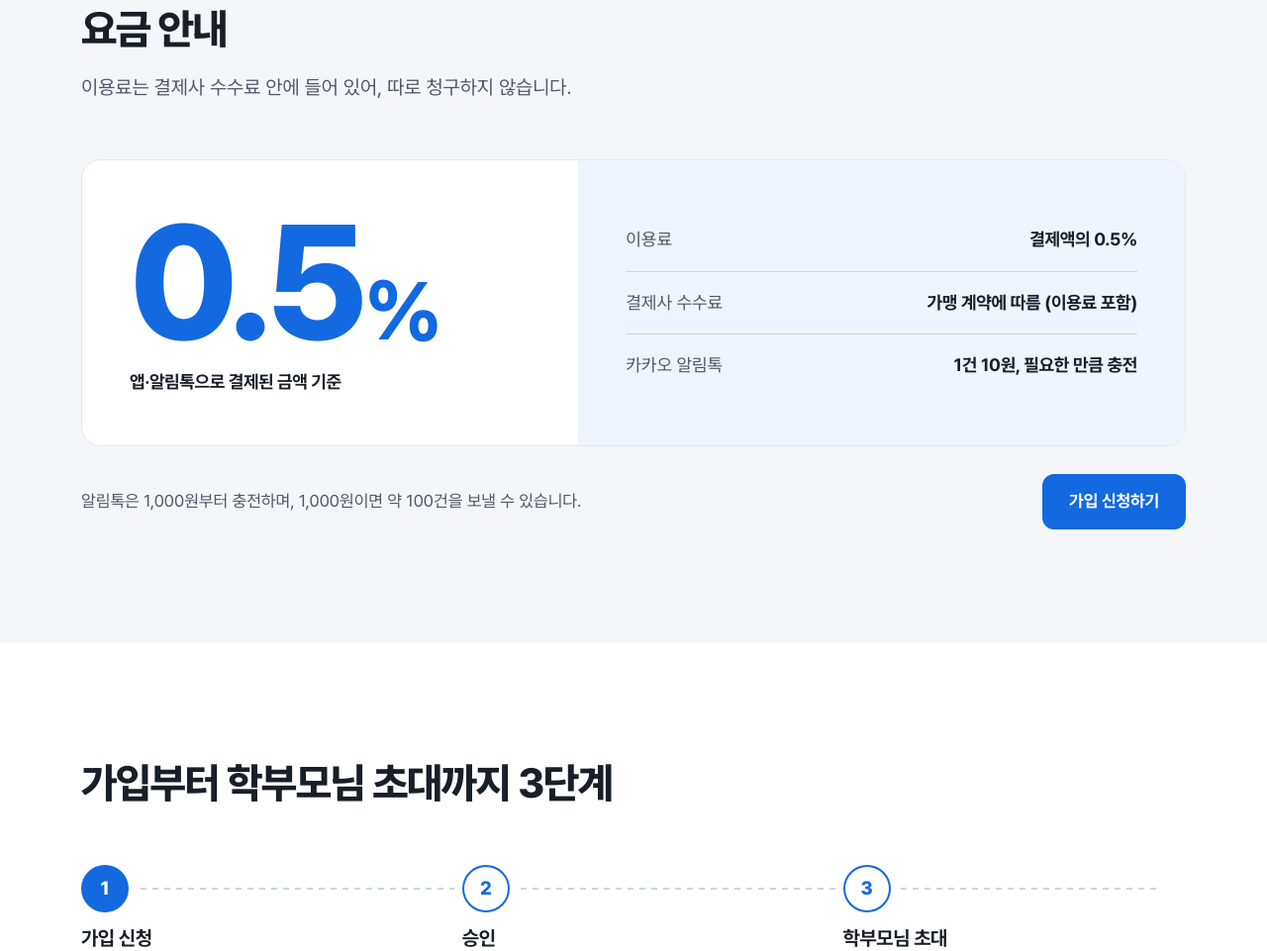
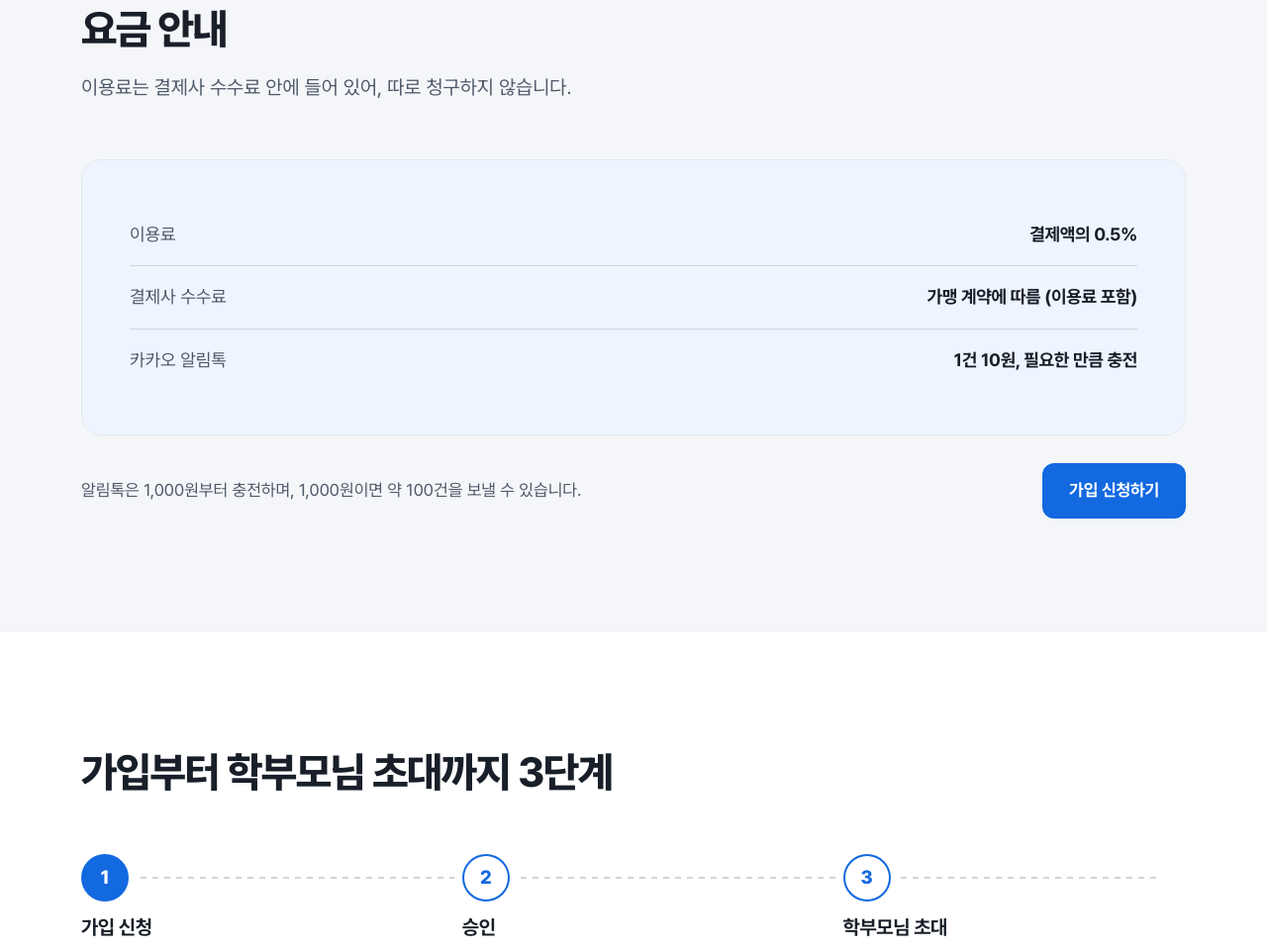
Before and after one commit to jiksp/ionul-pages, a plain HTML site: page index.html in a window 1280 px wide. Shown: the part 8690-9651 px from the top of the page at 99% size. Drawn offline with Linux system fonts and the light colour scheme.

Commit message:
요금 구간의 큰 0.5% 숫자와 '앱·알림톡으로 결제된 금액 기준'을 뺀다
사용자 요청. 요금 카드는 이용료·결제사 수수료(이용료 포함)·알림톡 세 줄만
남기고, 한 단으로 되돌립니다.

Co-Authored-By: Claude Opus 5.5 <noreply@anthropic.com>

```diff
--- a/index.html
+++ b/index.html
@@ -483,11 +483,7 @@ figcaption, .caption { font-size: 14px; color: var(--text-3); line-height: 1.55;
 .chips li.t2 { background: var(--chip-2-bg); color: var(--chip-2-text); box-shadow: none; }
 
 /* 요금 */
-.price-card { display: grid; grid-template-columns: minmax(0, 0.9fr) minmax(0, 1.1fr); border-radius: var(--r-card); background: var(--surface); border: 1px solid var(--line); overflow: hidden; }
-.price-main { padding: clamp(28px, 4vw, 48px); display: grid; align-content: center; gap: 10px; }
-.price-figure { font-size: clamp(96px, 13vw, 164px); line-height: 0.92; font-weight: 800; letter-spacing: -0.07em; color: var(--accent-text); font-variant-numeric: tabular-nums; }
-.price-figure small { font-size: 0.5em; letter-spacing: -0.03em; margin-left: 0.04em; }
-.price-caption { font-size: 18px; font-weight: 700; letter-spacing: -0.02em; }
+.price-card { display: grid; grid-template-columns: 1fr; border-radius: var(--r-card); background: var(--surface); border: 1px solid var(--line); overflow: hidden; }
 .price-lines { display: grid; align-content: center; padding: clamp(24px, 3.4vw, 44px) clamp(28px, 4vw, 48px); background: var(--bg-wash); }
 .price-lines div { display: flex; justify-content: space-between; align-items: baseline; gap: 16px; padding-block: 16px; font-size: 18px; }
 .price-lines div + div { border-top: 1px solid var(--line-strong); }
@@ -496,7 +492,6 @@ figcaption, .caption { font-size: 14px; color: var(--text-3); line-height: 1.55;
 .price-lines .free dd { color: var(--accent-text); }
 .price-foot { display: flex; flex-wrap: wrap; align-items: center; justify-content: space-between; gap: 20px; margin-top: 28px; }
 .price-foot p { color: var(--text-2); max-width: 36em; }
-@media (max-width: 899px) { .price-card { grid-template-columns: 1fr; } }
 @media (max-width: 479px) { .price-lines div { font-size: 16px; } }
 
 /* 관장님 시작하기: 가로 3단계 */
@@ -976,10 +971,6 @@ figcaption, .caption { font-size: 14px; color: var(--text-3); line-height: 1.55;
           <p class="lead">이용료는 결제사 수수료 안에 들어 있어, <span class="nb">따로 청구하지 않습니다.</span></p>
         </div>
         <div class="price-card">
-          <div class="price-main">
-            <p class="price-figure" aria-label="0.5퍼센트">0.5<small>%</small></p>
-            <p class="price-caption">앱·알림톡으로 결제된 금액 기준</p>
-          </div>
           <dl class="price-lines">
             <div><dt>이용료</dt><dd>결제액의 0.5%</dd></div>
             <div><dt><span class="nb">결제사 수수료</span></dt><dd>가맹 계약에 따름 <span class="nb">(이용료 포함)</span></dd></div>
```
Also changed, not shown: assets/fonts/pretendard-subset.woff2.
